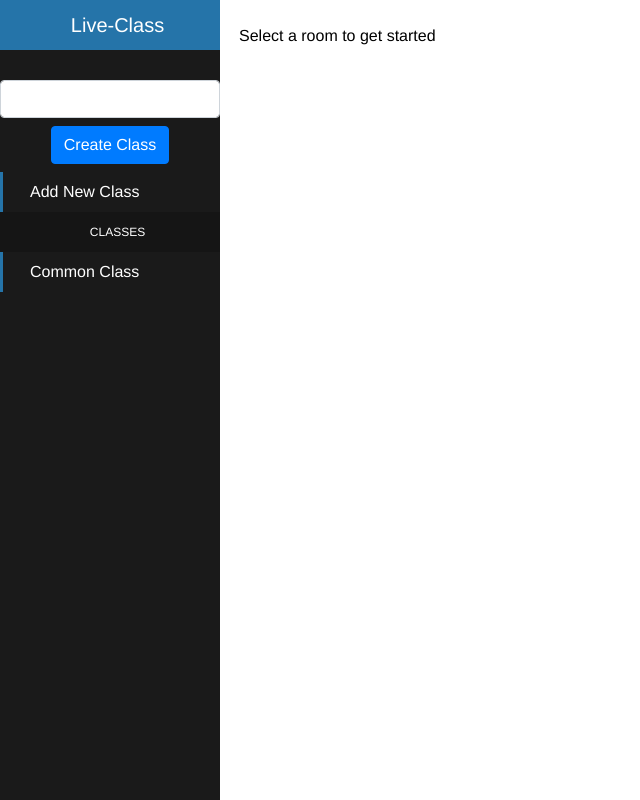
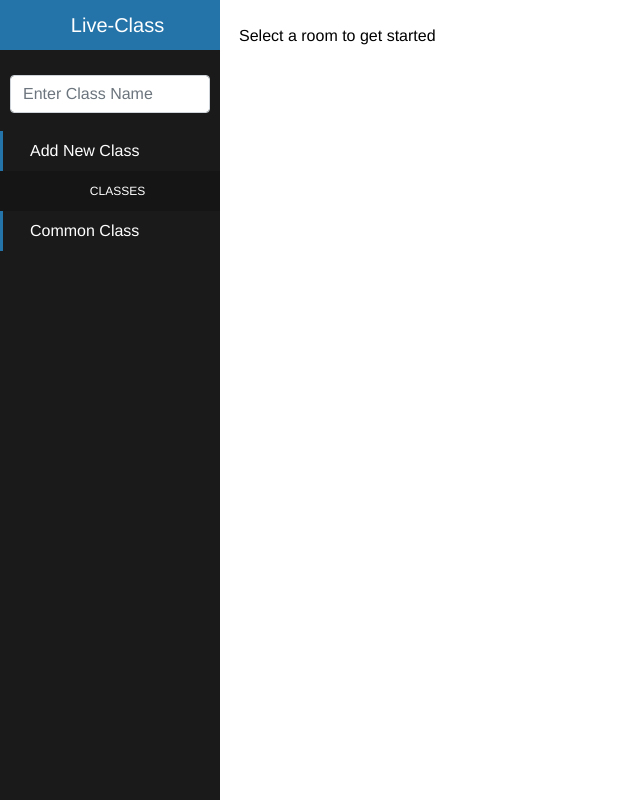
Before and after one commit to Katheesh/live-class, a Vue app: page / in a window 1280 px wide. Both pictures are taken after typing "Sample" into the empty fields and a click on the button "Enter!". Shown: the whole page, without its empty margins (0-640 px from the left). Built offline with nearby package versions, Linux system fonts and the light colour scheme; what vue-toast-notification would draw is missing.

Commit message:
added md file notes

```diff
--- a/src/components/AddRoom.vue
+++ b/src/components/AddRoom.vue
@@ -1,10 +1,14 @@
 <template>
-   <div class="row roomForm">
+   <div>
        <form @submit.prevent="createNewRoom(room_name)">
-           <div class="form-group mb-2">
-               <input type="text" class="form-control" v-model="room_name" >
+           <div class="form-group mb-2 classForm">
+               <input type="text" class="form-control" placeholder="Enter Class Name" v-model="room_name" >
            </div>
-           <button type="submit" class="btn btn-primary mb-2">Create Class</button>
+             <li>
+              <a @click="createNewRoom(room_name)">
+                Add New Class
+              </a>
+            </li>
        </form>
    </div>
 </template>
@@ -40,11 +44,93 @@ export default {
 </script>
 
 <style>
- .roomForm {
-     margin-left: auto;
-     margin-right: auto;
-     margin-top: 30px;
-     width: 100%;
- }
+ .classForm{
+  margin-top:15px;
+  padding: 10px
+  }
+ .sidebar-container {
+  position: fixed;
+  width: 220px;
+  height: 100%;
+  left: 0;
+  overflow-x: hidden;
+  overflow-y: auto;
+  background: #1a1a1a;
+  color: #fff;
+}
 
+.content-container {
+  padding-top: 20px;
+}
+
+.sidebar-logo {
+  padding: 10px 15px 10px 30px;
+  font-size: 20px;
+  background-color: #2574A9;
+}
+
+.sidebar-navigation {
+  padding: 0;
+  margin: 0;
+  list-style-type: none;
+  position: relative;
+}
+
+.sidebar-navigation li {
+  background-color: transparent;
+  position: relative;
+  display: inline-block;
+  width: 100%;
+  line-height: 20px;
+}
+
+.sidebar-navigation li a {
+  padding: 10px 15px 10px 30px;
+  display: block;
+  color: #fff;
+  text-align: left;
+}
+
+.sidebar-navigation li .fa {
+  margin-right: 10px;
+}
+
+.sidebar-navigation li a:active,
+.sidebar-navigation li a:hover,
+.sidebar-navigation li a:focus {
+  text-decoration: none;
+  outline: none;
+}
+
+.sidebar-navigation li::before {
+  background-color: #2574A9;
+  position: absolute;
+  content: '';
+  height: 100%;
+  left: 0;
+  top: 0;
+  -webkit-transition: width 0.2s ease-in;
+  transition: width 0.2s ease-in;
+  width: 3px;
+  z-index: -1;
+}
+
+.sidebar-navigation li:hover::before {
+  width: 100%;
+}
+
+.sidebar-navigation .header {
+  font-size: 12px;
+  text-transform: uppercase;
+  background-color: #151515;
+  padding: 10px 15px 10px 30px;
+}
+
+.sidebar-navigation .header::before {
+  background-color: transparent;
+}
+
+.content-container {
+  padding-left: 220px;
+}
 </style>
--- a/src/components/Rooms.vue
+++ b/src/components/Rooms.vue
@@ -5,11 +5,6 @@
   </div>
   <ul class="sidebar-navigation">
     <AddRoom />
-    <li>
-      <a @click="addClass()">
-        Add New Class
-      </a>
-    </li>
     <li class="header">Classes</li>
     <li v-for="room in rooms" v-bind:key="room.id" @click="showRoom(room.name)">
       <a href="#">
@@ -49,9 +44,6 @@ export default {
  methods: {
    showRoom(room) {
        EventBus.$emit('show_room', room);
-   },
-   addClass(){
-      alert("hello")
    }
  }
 
```
Also changed, not shown: 1 other file (tests, documents, lock files or other folders).
